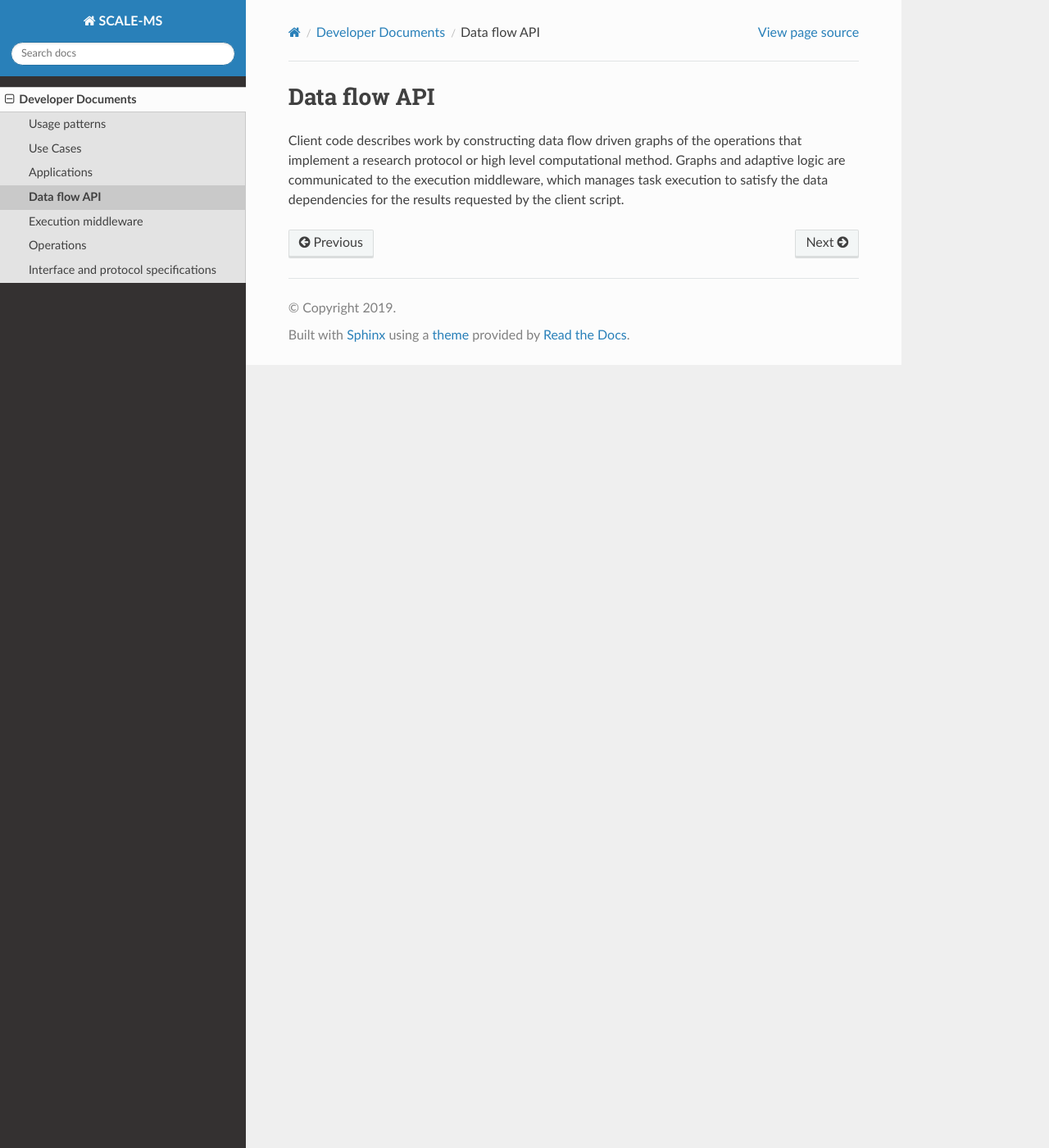
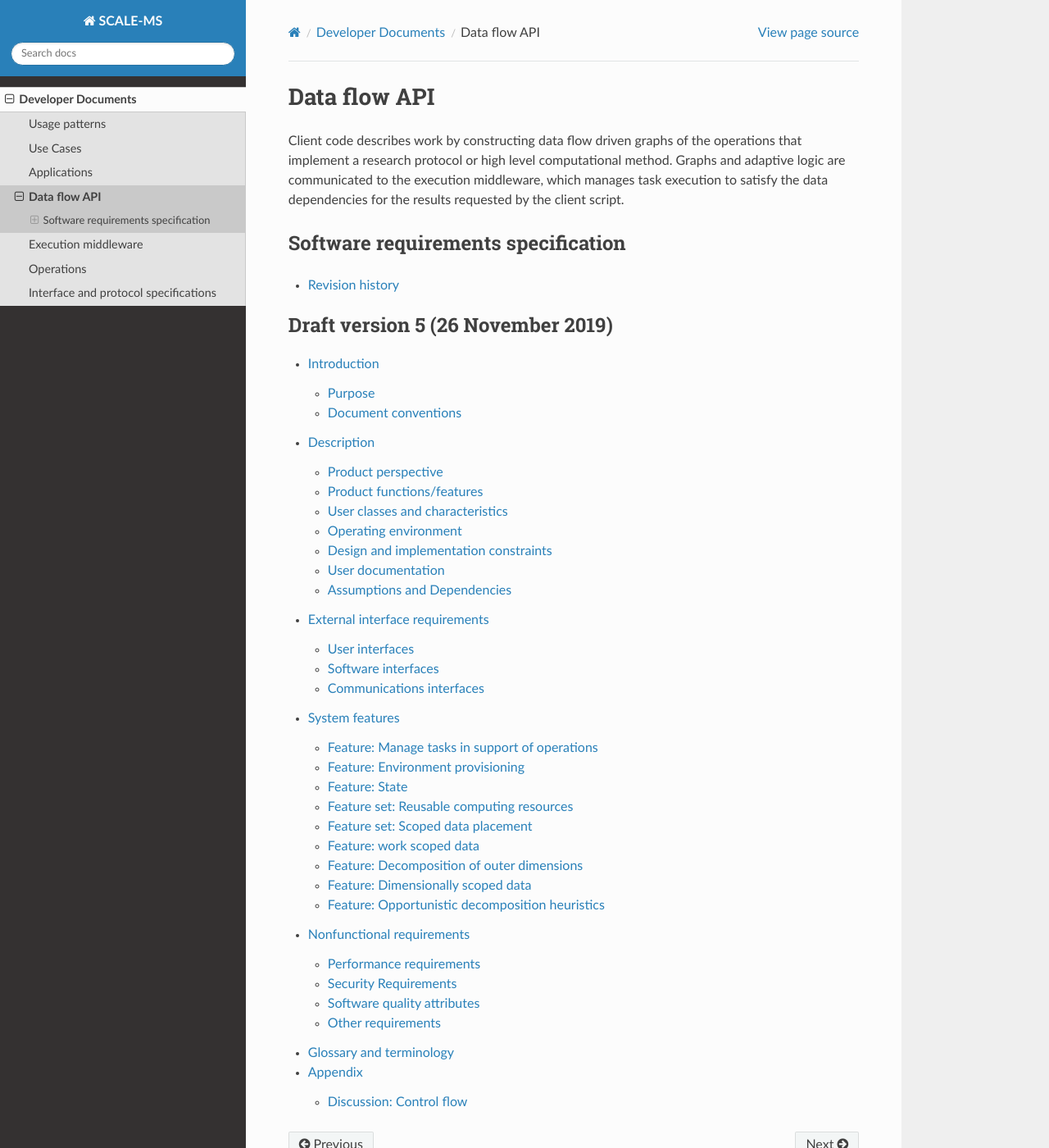
Before and after one commit to SCALE-MS/scale-ms, a Sphinx documentation site: the page built from docs/dataflow.rst, in a window 1280 px wide and 1400 px high. Shown: the whole window at 82% size. Built offline with Sphinx 7.4.7 and the Read the Docs theme 2.0.0, drawn with Linux system fonts in a browser that asks for light colours; part of the change alters nothing that is shown.

Commit message:
Import data flow SRS docs.
Import previous system requirements specification
draft supporting functional requirement discussions.

Refs #11

```diff
--- a/docs/dataflow.rst
+++ b/docs/dataflow.rst
@@ -8,3 +8,5 @@ method.
 Graphs and adaptive logic are communicated to the execution middleware,
 which manages task execution to satisfy the data dependencies for the results
 requested by the client script.
+
+.. include:: srs.rst
--- /dev/null
+++ b/docs/srs.rst
@@ -0,0 +1,15 @@
+Software requirements specification
+===================================
+
+..  toctree::
+
+    srs/changes
+
+..  toctree::
+    :caption: Draft version 5 (26 November 2019)
+    :maxdepth: 2
+
+    srs/intro
+    srs/requirements
+    srs/glossary
+    srs/appendix
--- /dev/null
+++ b/docs/srs/appendix.rst
@@ -0,0 +1,47 @@
+========
+Appendix
+========
+
+.. _control flow:
+
+Discussion: Control flow
+========================
+
+High level logical constructs have highly degenerate functional requirements.
+Traditional looping constructs (*for*, *for each*, *while*) can often be
+expressed in terms of each other, and complex conditionals can be decomposed
+into sequences of simple conditionals.
+
+The classically fundamental control logic of *if* and *goto* can be mapped to
+elemental work flow cases that may be illustrative, but do not necessarily
+represent the most effective pure features on which to build optimized work management.
+
+.. rubric:: Elemental case: conditional execution
+
+A task may have no work to perform once its inputs are resolved.
+
+.. rubric:: Elemental case: generated task
+
+A task is added based on the results of other tasks.
+
+
+Consider the following logical cases.
+Each exhibits limiting behavior(s) that provide opportunities for optimization
+and/or expose limits on generality of solutions to other cases.
+Examination should clarify necessary and sufficient core functional requirements.
+
+.. rubric:: case A: "while" loop
+
+A known task (**or** subgraph) may be executed a number of times that is unknowable to
+the scheduler, *a priori*, with total run time from zero to infinity.
+
+.. rubric:: case B: branch selection
+
+One or more arbitrarily large sections of graph are (de)activated in terms of
+a task result.
+
+.. rubric:: case C: arbitrary task generation
+
+A task is added to a running graph that is either drawn from an arbitrarily
+large set of possible operations, or that performs an operation not present in
+the earlier graph.
--- /dev/null
+++ b/docs/srs/changes.rst
@@ -0,0 +1,3 @@
+================
+Revision history
+================
--- /dev/null
+++ b/docs/srs/glossary.rst
@@ -0,0 +1,126 @@
+========================
+Glossary and terminology
+========================
+
+Concepts and terminology may overlap with existing technologies,
+whereas the requirements specified here are intended to be agnostic to specific solutions.
+This document assumes the following definitions of potentially overloaded key words.
+
+.. glossary::
+
+    task
+        The smallest divisible unit of work representable within the API.
+        Generally an :term:`operation` or a portion of an operation that has
+        been decomposed in terms of decoupled parallelism or execution checkpoint
+        interval.
+
+    work
+        A task or tasks, packaged for dispatching and execution.
+
+    worker
+        The unit of allocation of runtime computing resources. Should not be
+        relevant to the user, but may figure into the implementation details of
+        task dispatching.
+
+    graph
+    work graph
+        A directed acyclic graph of operation nodes connected by data flow edges.
+
+    graph state
+        The aggregation of state for nodes and edges, constrained by directed
+        acyclic data flow topology. Granularity is not yet fully determined, but
+        state must account for completed and incomplete operations, and allow
+        distinction between idle and currently executing nodes.
+
+These two terms are borrowed from TensorFlow:
+
+.. glossary::
+
+    Context
+      Abstraction for the entity that maps work to a computing environment.
+
+    Session
+      Abstraction for the entity representing work that is executing on resources
+      allocated by an instance of a Context implementation.
+
+The above terms roughly map to terms like *Executor* and *Task* in other frameworks.
+Distinctions relate to the lifetime of the :term:`Context` instance, and the fact that
+it owns both the work specification (including operation and data handles)
+and the computing resources.
+The :term:`Context` instance owns resources (on behalf of the client) that may
+otherwise be owned directly by the client, and so its lifetime must span all
+references to resources, operation handles, and data futures.
+
+.. glossary::
+
+    operation
+        A well defined computational element or data transformation that can be used
+        to add computational work to a graph managed by a Context. Operation inputs
+        are strongly specified, and behavior for a given set of inputs is deterministic
+        (within numerical stability). Operation outputs may not be well specified
+        until inputs are bound.
+
+    operation instance
+    operation reference
+    operation handle
+    element
+    node
+        A node in a work graph. Previously described as *WorkElement*.
+
+    operation factory
+    operation helper
+        The syntax of UI-level functions that instantiate operations is specified by
+        the API, but can extend the syntax implied by the serialized representation
+        of a node for flexibility and user-friendliness.
+
+    port
+        Generic term for a named source, sink, resource, or binding hook on a node.
+
+    resource
+        Describes an API hook for an interaction mediated by a Context. Data flow
+        is described as *immutable* resources (generally produced as Operation outputs)
+        that can be consumed by binding to Operation inputs or by extracting as *results*
+        from the API. Some interactions cannot be represented in terms of producers
+        and subscribers of immutable data events: *Mutable* resources cannot be
+        managed by the Context as data events and require different work scheduling
+        policies that either (a) allows arbitrary (unscheduled) call-back through the API framework,
+        (b) dispatch the mutable resource collaboration to another Context, or (c)
+        allow operations to bind and interact with an interface not specified by the
+        API or not known to the responsible Context implementation. Examples include
+        the Context-provided *ensemble_reduce* functionality, the ensemble simulation
+        signaling facility (by which extension code can terminate a simulation early),
+        and the binding mechanism by which MD extension code can be attached to an
+        *MD* operation as a plugin. The nature of a resource is indicated by the
+        namespace of its *port* in the work record.
+
+.. glossary::
+
+    discovered task
+        A task that has become runnable, but was not already scheduled.
+        This term is intentionally vague as the requirements and constraints of
+        work management are explored. The primary usage refers to a task that
+        has been generated due to adaptations in the work flow. It may also
+        apply to tasks that may be scheduled opportunistically, or simply to
+        the change of state when a task's input dependencies have been met.
+
+    simulation segment
+    trajectory segment
+        A sequence of molecular simulation iterations or frames produced
+        deterministically (within numerical limits) under well-determined
+        parameters. For the purposes of discussing checkpoint intervals or the
+        minimum amount of work executed between API calls, it is useful to
+        distinguish between full simulation trajectories and the irreducible
+        unit of work supported by a simulation library. In the simplest API use
+        cases, a simulation library does not interact with the API during
+        production of a simulation segment, and allows for reinitialization
+        between simulation segments. This allows for unambiguous labeling of the
+        artifacts of a segment. Optimizations may focus on reducing overhead
+        between successive simulation segments (minimizing reinitialization).
+        Extensions may introduce abstractions for well-characterized non-constant
+        parameters, such as time-varying lambda values, though such abstractions
+        are not required in the API since the effect can be achieved through
+        binding to a mutable resource (with details beyond the scope of the API)
+        owned by another operation whose state and action is well characterized
+        for the segment.
+
+Also refer to the definitions at :ref:`user classification`.
--- /dev/null
+++ b/docs/srs/intro.rst
@@ -0,0 +1,178 @@
+Introduction
+============
+
+Purpose
+-------
+
+The SCALE-MS project defines a framework in which computational molecular
+science achieves new scalability by mapping complex research protocols to
+large scale computing resources.
+
+Document conventions
+--------------------
+
+This document uses a mixture of Python syntax and JSON syntax to represent
+data structures.
+
+Abstract syntax grammar may be described with
+`BNF notation <https://www.w3.org/Notation.html>`__.
+
+Concepts and terminology may overlap with existing technologies,
+whereas the requirements specified here are intended to be agnostic to specific solutions.
+Refer to the :doc:`glossary` for key terms and their intended meanings in the
+context of this document.
+
+Description
+===========
+
+Product perspective
+-------------------
+
+The scopes of several related efforts are still being clarified.
+
+Initial data flow driven molecular simulation and analysis management tools
+have been developed under the `gmxapi <http://gmxapi.org>`_ project,
+now maintained with the `GROMACS <http://www.gromacs.org>`_ molecular simulation
+package.
+
+The `RADICAL <https://radical-cybertools.github.io/>`_ project has developed a
+software stack that we hope to leverage.
+
+Implementation details for SCALE-MS API functionality may require extension of
+external tools, such as RADICAL or `Parsl <http://parsl-project.org/>`_.
+
+Product functions/features
+--------------------------
+
+The API under development supports arbitrary complex and adaptive
+computational molecular science research protocols on large and varied
+computing resources.
+
+Through its implementation library or integrations, the API must support
+
+* Scriptability of multi-step multi-tool variably parallel computation and analysis.
+* Data flow driven work, compartmentalized as nodes on a directed acyclic graph.
+* Work specifications that are trivially portable to different computing environments.
+* Full workflow checkpointing and optimal recoverability.
+* Data abstractions that minimize the specification of artifact storage or transfer.
+* Data locality optimizations that allow data transfers to be optimized or
+  eliminated according to data dependencies.
+* Data locality optimizations that allow work scheduling decisions to be made
+  in terms of data dependencies.
+
+.. _user classification:
+
+User classes and characteristics
+--------------------------------
+
+Users are assumed to be molecular science researchers using Python scripts to
+express and execute simulation and analysis work consisting of multiple
+simulation and analysis tasks, using software tools from multiple packages.
+
+Software tools are individually accessible as Python modules or as command line
+tools.
+
+Computational work may require multiple invocations (multiple HPC jobs) to complete.
+
+The following classes of user are not necessarily mutually exclusive.
+
+.. glossary::
+
+    basic user
+        A researcher writing a Python script to control standard software.
+
+    advanced user
+        A researcher who needs to integrate custom code into the scripted work.
+
+    pure Python user
+        All software necessary for the work is importable as Python modules.
+
+    mixed command line user
+        Some software is only accessible to Python by wrapping a command line driven tool.
+
+    compiled extension user
+        Some software necessary for the work requires compilation and/or installation
+        on the computing resource.
+
+    direct user
+    local user
+        Work is executed directly in the process(es) launched by the user.
+        Examples include a Python interpreter launched on the user's desktop or
+        a script launched with :command:`mpiexec` in a terminal window.
+
+    indirect user
+    remote user
+        A script run by the user dispatches serialized work through API-enabled
+        middleware for deserialization and execution outside of the user's
+        Python interpreter. In addition to remote execution systems, this class
+        may include adapters to *container* systems or job queuing systems,
+        whether or not the execution occurs on the same machine as the initial
+        Python interpreter.
+
+It is useful to define some classes of client code.
+These roles are relevant in describing use cases,
+or as the subjects of user stories.
+
+.. glossary::
+
+    iterative method
+        Similar work is performed repeatedly. The method may greatly constrain
+        the complexity of the data flow topology compared to an equal number of
+        unrelated tasks. The sequence of tasks may be arbitrarily long or short,
+        and may not be knowable when the work begins execution. Examples include
+        *while* loops and *for* loops.
+
+    adaptive method
+        Work is modified in response to task results. Modifications generally
+        amount to extending the :term:`work graph` but we should consider how
+        best to express cases in which previously expressed work becomes
+        unnecessary. An :term:`iterative method` may be considered a sub-class
+        of *adaptive method* when the stop condition requires evaluation of
+        other task output.
+
+    ensemble method
+        Typified by parallel edges in a :term:`work graph` or subgraphs
+        containing multiple high level single-instruction-multiple-data sorts of
+        operations. As a usage class, we are considering cases where :term:`tasks <task>`
+        are not tightly coupled, though :term:`operations <operation>`
+        may be loosely coupled, or otherwise asynchronous
+        :term:`instances <operation instance>`
+        may be interspersed with coupled / synchronous operations.
+        An *ensemble method* includes work and data that may be decomposed for
+        asynchronous execution. Notably, the same decomposition is highly likely to
+        be applicable to later work.
+
+Operating environment
+---------------------
+
+Computational work is performed in Unix-like environments including
+high performance computing (HPC) centers and desktop workstations.
+
+Software is built against CPython 3.5 or higher.
+
+Tasks launched through the software may employ acceleration technologies
+including but not limited to MPI, OpenMP, and GPUs.
+
+User script processing may occur through various modes of Python interpreter invocation.
+ * Interpreter binary launched from a shell, either directly on the command line
+   or via shell script processing ("shebang" line)
+ * Interactive Python interpreter
+ * Jupyter notebook
+ * Parallel launch through a wrapper such as ``mpiexec``, ``srun``, or ``aprun``.
+
+.. admonition:: Question
+
+    Should scripts be executable via ``mpiexec -n 2 `which python` -m mpi4py script.py``
+    or should we disallow mixing of job management at the user interface?
+    The alternative is to require adapters for all dispatching front-ends and/or
+    to segregate the package that handles user scripts from the package that
+    handles dispatching work to a concrete execution context.
+
+Design and implementation constraints
+-------------------------------------
+
+User documentation
+------------------
+
+Assumptions and Dependencies
+----------------------------
--- /dev/null
+++ b/docs/srs/requirements.rst
@@ -0,0 +1,259 @@
+External interface requirements
+===============================
+
+User interfaces
+---------------
+
+Support pure Python user interface.
+
+Work graph state is insulated against corruption by limiting direct user access
+to data representing immutable graph resources.
+
+Remote work and data must be robust against interrupted connection to the user.
+
+Software interfaces
+-------------------
+
+Where computing environment details cannot be insulated from the user,
+they are encapsulated by Context implementations.
+
+External code may be accessed through the Python module import system or through
+shell execution.
+
+Communications interfaces
+-------------------------
+
+Communications should be abstracted from specific technologies
+that may not be available or applicable on all computing resources.
+
+System features
+===============
+
+Feature: Manage tasks in support of operations
+----------------------------------------------
+
+Operation executable details may be implemented various ways.
+
+.. rubric:: REQ-1: Support pure Python :term:`work`.
+
+.. rubric:: REQ-2: Support :term:`tasks <task>` executed via command line tools.
+
+.. rubric:: REQ-3: Support :term:`tasks <task>` executed via Python bindings to external libraries.
+
+Feature: Environment provisioning
+---------------------------------
+
+We must be able to map available computing resources to the capabilities of the
+software performing a task.
+
+We may decide not to support all use cases.
+
+* software is single-process and/or single-threaded.
+* software assumes ownership of all resources on a node.
+* software acceleration may be parameterized at launch to direct
+  threads, processes, nodes, or accelerator devices
+* software supports negotiation of usable or optimal resources through an API
+  or helpers / utilities.
+
+.. rubric:: REQ-4: Support multithreaded :term:`tasks <task>`.
+
+.. rubric:: REQ-5: Support multiprocess :term:`tasks <task>`.
+
+.. rubric:: REQ-6: Support multinode :term:`tasks <task>`.
+
+.. rubric:: REQ-7: Allow :term:`operations <operation>` to employ multi-node MPI.
+
+.. rubric:: REQ-8: Allow operation :term:`instances <operation instance>` to own node resources such as GPUs or pinned processes.
+
+.. rubric:: REQ-9: Allow operation :term:`instances <operation instance>` to own multi-node resources.
+
+.. rubric:: REQ-10: Support :term:`operations <operation>` to negotiate node and multi-node resources.
+
+Feature: State
+--------------
+
+A node or graph must always have a well defined :term:`graph state` that is
+reconcilable with managed data resources and artifacts.
+Outputs, checkpoint data, and :term:`graph state` metadata must be sufficiently
+robust and granular to allow effective recovery of interrupted work with
+minimal recomputation.
+
+.. rubric:: REQ-11: Work graph state is discoverable and verifiable in terms of data artifacts.
+
+.. rubric:: REQ-12: Completed state.
+
+Executed nodes achieve a final completed state.
+Output validity implies and is implied by task completion.
+The output of a graph node whose operation previously completed must not
+require full reexecution to reestablish graph edges.
+
+.. rubric:: REQ-13: Discoverability of incomplete state.
+
+Artifacts from a task that fails to complete must not affect the final results
+of that task (within numeric limits of computational determinism in the code
+implementing the operation).
+A *completed state* should not experience side effects from an earlier *incomplete state*.
+
+.. rubric:: REQ-14: Recoverability of incomplete state.
+
+Regardless of checkpointing facilities in this API, the API must account for
+operations with unintegrated / private checkpoint recovery mechanisms, at the
+very least allowing an initialized but incompletely executed node to have a
+valid graph state.
+
+.. rubric:: Proposed
+
+Work graph state is the aggregate of individual node states.
+
+.. rubric:: Extension
+
+The API should provide facilities or specifications to support checkpoint
+recovery within a single node, and to allow details to be delegated to the
+operation implementation.
+
+Feature set: Reusable computing resources
+-----------------------------------------
+
+Use cases
+~~~~~~~~~
+
+The preference to reuse resources will be affected by
+
+* knowability of upcoming tasks
+* variations in the sequence of task resource requirements
+
+.. rubric:: case A
+
+Identical resources are required for a known future task.
+
+.. rubric:: case B
+
+Equivalent resources are required for a known future task.
+
+.. rubric:: case C
+
+Past resources are reusable for a :term:`discovered task`.
+
+Feature set: Scoped data placement
+----------------------------------
+
+User stories
+~~~~~~~~~~~~
+
+As an :term:`iterative method`,
+I want runtime resources to be reusable by sequences of
+short tasks so that my work is not bound by the overhead of data transfer and
+resource provisioning.
+
+As an :term:`adaptive work flow <adaptive method>`,
+I want a way for data to remain "in scope" while
+tasks are :term:`discovered <discovered task>` so that data locality optimizations
+are possible even when data consumers are not known at launch time.
+
+As an :term:`ensemble simulation method <ensemble method>`,
+I want implicit and linked outer dimensions between tasks and data
+so that the results of *taskA[i]* executed on *worker[i]* are trivially available
+to later *tasks[i]* on *worker[i]*.
+
+Feature: work scoped data
+-------------------------
+
+Data scope may span groups of tasks, such as through the declaration of a
+subgraph or through other semantics that span multiple operations.
+
+.. rubric:: REQ-15: The scope of results data is not equivalent to the scope of a task.
+
+.. rubric:: REQ-16: The end of data scope may be extended at run time.
+
+E.g. tasks are added.
+
+Feature: Decomposition of outer dimensions
+------------------------------------------
+
+.. rubric:: REQ-17: Decomposable outer dimensions for work and data.
+
+Arrays of tasks or data may be represented by the outer dimension of
+higher dimensional tasks or data.
+
+The API specifies semantics for identifying decomposable outer dimensions
+to allow resource partitioning, or provisioning at reduced scope.
+
+.. rubric:: REQ-18: Deterministic indexing for decomposable outer dimensions.
+
+Indices of outer dimensions are deterministically mappable to lower-dimensional
+partitions of work or data, when applicable.
+
+.. rubric:: REQ-19: Reusable decomposition.
+
+Work and data may trivially share decomposition of outer dimensions.
+Shared decomposition may be used when provisioning the runtime.
+
+Feature: Dimensionally scoped data
+----------------------------------
+
+Results of taskA[i] on worker[i] are available to subsequent tasks on worker[i],
+without requiring results of task[i+1] to be available on worker[i].
+
+.. rubric:: REQ-20: Decomposed outer dimensions yield discrete scopes.
+
+.. rubric:: REQ-21: Clear semantics for the scope of a decomposition.
+
+.. rubric:: TBD: Mapping ensembles to workers.
+
+.. rubric:: TBD: Lifetime of parallel data flow or outer-dimension decomposition.
+
+Feature: Opportunistic decomposition heuristics
+-----------------------------------------------
+
+May be beyond the scope of the initial implementation.
+
+Example use case: GROMACS simulations impose some constraints on the allocation of
+usable parallel resources, but trivially parallel gmxapi 0.0.7 Python level
+analysis tasks have the opportunity to use an MPI subcommunicator whose shape
+was determined by the simulation work load, without having to perform any
+additional negotiation of resource requirements.
+
+Example use case: A lesser degree of high level work load shaping is necessary if tasks
+are able to express their hierarchy of decomposable axes of input data so that
+the framework can map analysis tasks to the compute resources where data is
+already located at levels such as sets of simulations, individual simulations,
+or even simulation subdomains.
+
+As a further enhancement, arbitrarily decomposable tasks could be scheduled
+according to the expected placement of their consuming tasks. A trivial example
+is to represent the placement of an input file as an upstream task.
+
+Nonfunctional requirements
+==========================
+
+Performance requirements
+------------------------
+
+We have described use cases in which resources may be reused to reduce latency
+between tasks.
+No quality of service (QoS) specification applies, but efficient execution in
+such cases requires latency generally to be < 10 seconds for dependent task
+launch after upstream task completion.
+
+We should document the characteristics of cases for which task launch latency
+can be categorized within a few orders of magnitude.
+
+Security Requirements
+---------------------
+
+Software quality attributes
+---------------------------
+
+Other requirements
+------------------
+
+Provisions for future development
+~~~~~~~~~~~~~~~~~~~~~~~~~~~~~~~~~
+
+The architecture should consider future functionality that is beyond the scope
+of the present project.
+
+* New large scale computing environments.
+* Provisioning for data transfer and communication modes (both within and between tasks)
+  that are either beyond the scope of the present project or inherently external to
+  this API.
```
